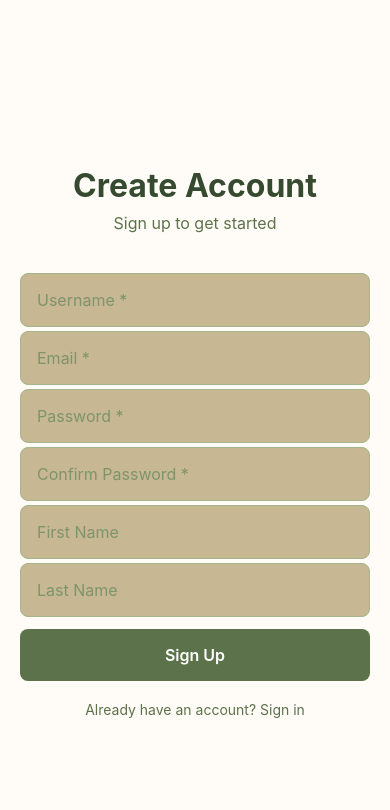
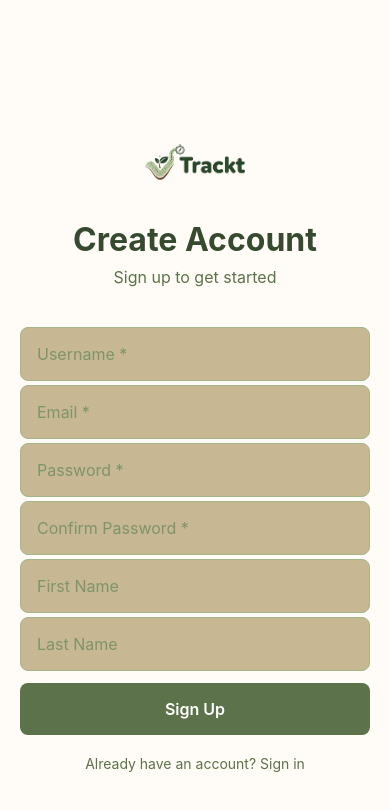
Before and after one commit to Israe-jpg/Pattern_Tracker, a React Native app in the folder frontend/: screen /Register in a window 390 px wide. Shown: the top 810 px of the page. Built offline with nearby package versions, Linux system fonts and the light colour scheme; what react-native-worklets would draw is missing.

Commit message:
add logo to multiple pages

```diff
--- a/frontend/app.config.js
+++ b/frontend/app.config.js
@@ -14,9 +14,13 @@ export default {
       "**/*"
     ],
     ios: {
-      supportsTablet: true
+      supportsTablet: true,
+      bundleIdentifier: "com.yourname.healthtracker",  // change to your reverse-domain ID
+      buildNumber: "1"
     },
     android: {
+      package: "com.yourname.healthtracker",  // change to your reverse-domain ID
+      versionCode: 1,
       adaptiveIcon: {
         backgroundColor: "#ffffff"
       }
--- a/frontend/src/screens/auth/GenderScreen.js
+++ b/frontend/src/screens/auth/GenderScreen.js
@@ -2,11 +2,12 @@ import React, { useState } from "react";
 import {
   View,
   Text,
+  Image,
   StyleSheet,
   TouchableOpacity,
   ActivityIndicator,
 } from "react-native";
-import { colors } from "../../constants/colors";
+import { colors, APP_NAME } from "../../constants/colors";
 import { useAuth } from "../../context/AuthContext";
 import Button from "../../components/Button";
 
@@ -50,6 +51,12 @@ export default function GenderScreen({ navigation }) {
   return (
     <View style={styles.container}>
       <View style={styles.content}>
+        <Image
+          source={require("../../../assets/logo.png")}
+          style={styles.logo}
+          resizeMode="contain"
+          accessibilityLabel={APP_NAME}
+        />
         <Text style={styles.title}>What is your biological sex?</Text>
         <Text style={styles.subtitle}>
           This information helps us provide personalized health tracking
@@ -109,6 +116,12 @@ const styles = StyleSheet.create({
     alignSelf: "center",
     width: "100%",
   },
+  logo: {
+    width: 100,
+    height: 100,
+    alignSelf: "center",
+    marginBottom: 16,
+  },
   title: {
     fontSize: 24,
     fontWeight: "700",
--- a/frontend/src/screens/auth/LoginScreen.js
+++ b/frontend/src/screens/auth/LoginScreen.js
@@ -2,6 +2,7 @@ import React, { useState } from 'react';
 import {
   View,
   Text,
+  Image,
   TextInput,
   TouchableOpacity,
   StyleSheet,
@@ -86,6 +87,12 @@ export default function LoginScreen({ navigation }) {
       keyboardDismissMode="on-drag"
     >
       <View style={styles.content}>
+        <Image
+          source={require('../../../assets/logo.png')}
+          style={styles.logo}
+          resizeMode="contain"
+          accessibilityLabel={APP_NAME}
+        />
         <Text style={styles.title}>{APP_NAME}</Text>
         <Text style={styles.subtitle}>Sign in to continue</Text>
 
@@ -193,6 +200,12 @@ const styles = StyleSheet.create({
   content: {
     width: '100%',
   },
+  logo: {
+    width: 100,
+    height: 100,
+    alignSelf: 'center',
+    marginBottom: 8,
+  },
   title: {
     fontSize: 32,
     fontWeight: 'bold',
--- a/frontend/src/screens/auth/RegisterScreen.js
+++ b/frontend/src/screens/auth/RegisterScreen.js
@@ -2,6 +2,7 @@ import React, { useState } from "react";
 import {
   View,
   Text,
+  Image,
   TextInput,
   TouchableOpacity,
   StyleSheet,
@@ -10,7 +11,7 @@ import {
   ScrollView,
 } from "react-native";
 import { useAuth } from "../../context/AuthContext";
-import { colors } from "../../constants/colors";
+import { colors, APP_NAME } from "../../constants/colors";
 
 export default function RegisterScreen({ navigation }) {
   const [formData, setFormData] = useState({
@@ -268,6 +269,12 @@ export default function RegisterScreen({ navigation }) {
       keyboardDismissMode="on-drag"
     >
       <View style={styles.content}>
+        <Image
+          source={require("../../../assets/logo.png")}
+          style={styles.logo}
+          resizeMode="contain"
+          accessibilityLabel={APP_NAME}
+        />
         <Text style={styles.title}>Create Account</Text>
         <Text style={styles.subtitle}>Sign up to get started</Text>
 
@@ -453,6 +460,12 @@ const styles = StyleSheet.create({
   content: {
     width: "100%",
   },
+  logo: {
+    width: 100,
+    height: 100,
+    alignSelf: "center",
+    marginBottom: 8,
+  },
   title: {
     fontSize: 32,
     fontWeight: "bold",
--- a/frontend/src/screens/auth/UserInfoScreen.js
+++ b/frontend/src/screens/auth/UserInfoScreen.js
@@ -2,12 +2,13 @@ import React, { useState } from "react";
 import {
   View,
   Text,
+  Image,
   StyleSheet,
   TouchableOpacity,
   ScrollView,
   Platform,
 } from "react-native";
-import { colors } from "../../constants/colors";
+import { colors, APP_NAME } from "../../constants/colors";
 import { useAuth } from "../../context/AuthContext";
 import Button from "../../components/Button";
 import PickerModal from "../../components/PickerModal";
@@ -147,6 +148,12 @@ export default function UserInfoScreen({ navigation }) {
       contentContainerStyle={styles.contentContainer}
     >
       <View style={styles.content}>
+        <Image
+          source={require("../../../assets/logo.png")}
+          style={styles.logo}
+          resizeMode="contain"
+          accessibilityLabel={APP_NAME}
+        />
         <Text style={styles.title}>Tell us about yourself</Text>
         <Text style={styles.subtitle}>
           This information helps us provide personalized health insights.
@@ -370,6 +377,12 @@ const styles = StyleSheet.create({
     alignSelf: "center",
     width: "100%",
   },
+  logo: {
+    width: 100,
+    height: 100,
+    alignSelf: "center",
+    marginBottom: 16,
+  },
   title: {
     fontSize: 24,
     fontWeight: "700",
```
